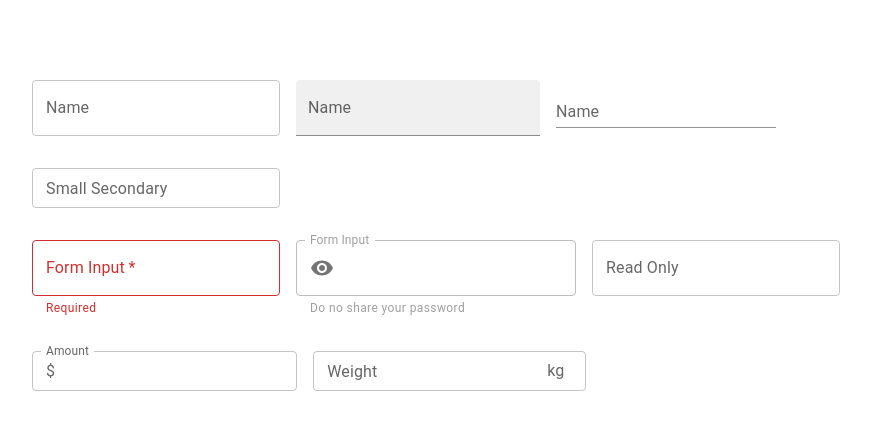
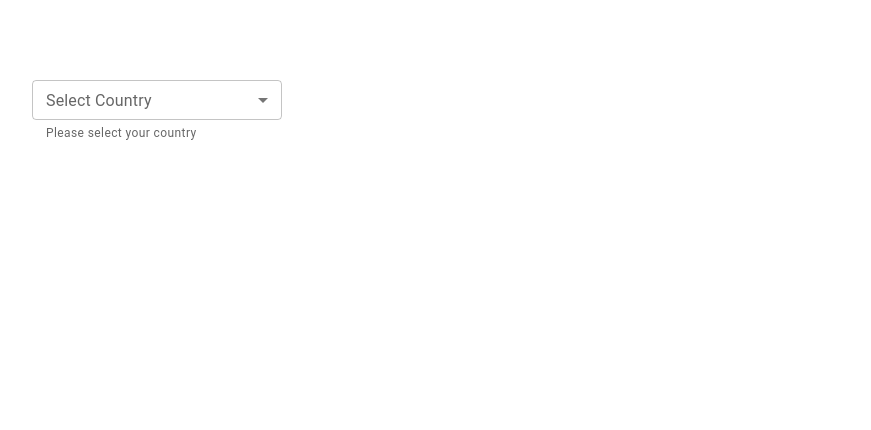
Before and after one commit to codeadamca/material-ui-sandbox, a React (Create React App) app: page / in a window 1280 px wide. Shown: the top 430 px of the page, without its empty margins (48-919 px from the left). Built offline with nearby package versions, Linux system fonts and the light colour scheme.

Commit message:
Started drop down samples

```diff
--- a/src/App.tsx
+++ b/src/App.tsx
@@ -1,14 +1,16 @@
 import './App.css';
 // import { MuiTypography } from './components/MuiTypography';
 // import { MuiButton } from './components/MuiButton';
-import { MuiTextField } from './components/MuiTextField';
+// import { MuiTextField } from './components/MuiTextField';
+import { MuiSelect } from './components/MuiSelect';
 
 function App() {
   return (
     <div className="App">
       {/* <MuiTypography /> */}
       {/* <MuiButton /> */}
-      <MuiTextField />
+      {/* <MuiTextField /> */}
+      <MuiSelect />
     </div>
   );
 }
--- /dev/null
+++ b/src/components/MuiSelect.tsx
@@ -0,0 +1,32 @@
+import { Box, TextField, MenuItem } from '@mui/material'
+import { useState } from 'react'
+
+export const MuiSelect = () => {
+  const [countries, setCountries] = useState<string[]>([])
+  console.log(countries)
+  const handleChange = (event: React.ChangeEvent<HTMLInputElement>) => {
+    const value = event.target.value
+    setCountries(typeof value === 'string' ? value.split(',') : value)
+  }
+  return (
+    <Box width='250px'>
+        <TextField
+          label='Select Country'
+          select
+          value={countries}
+          onChange={handleChange}
+          fullWidth
+          SelectProps={{
+            multiple: true
+          }}
+          size='small'
+          color='primary'
+          helperText='Please select your country'>
+            <MenuItem value='IN'>India</MenuItem>
+            <MenuItem value='US'>USA</MenuItem>
+            <MenuItem value='AU'>Australia</MenuItem>
+        </TextField>
+
+    </Box>
+  )
+}
```
